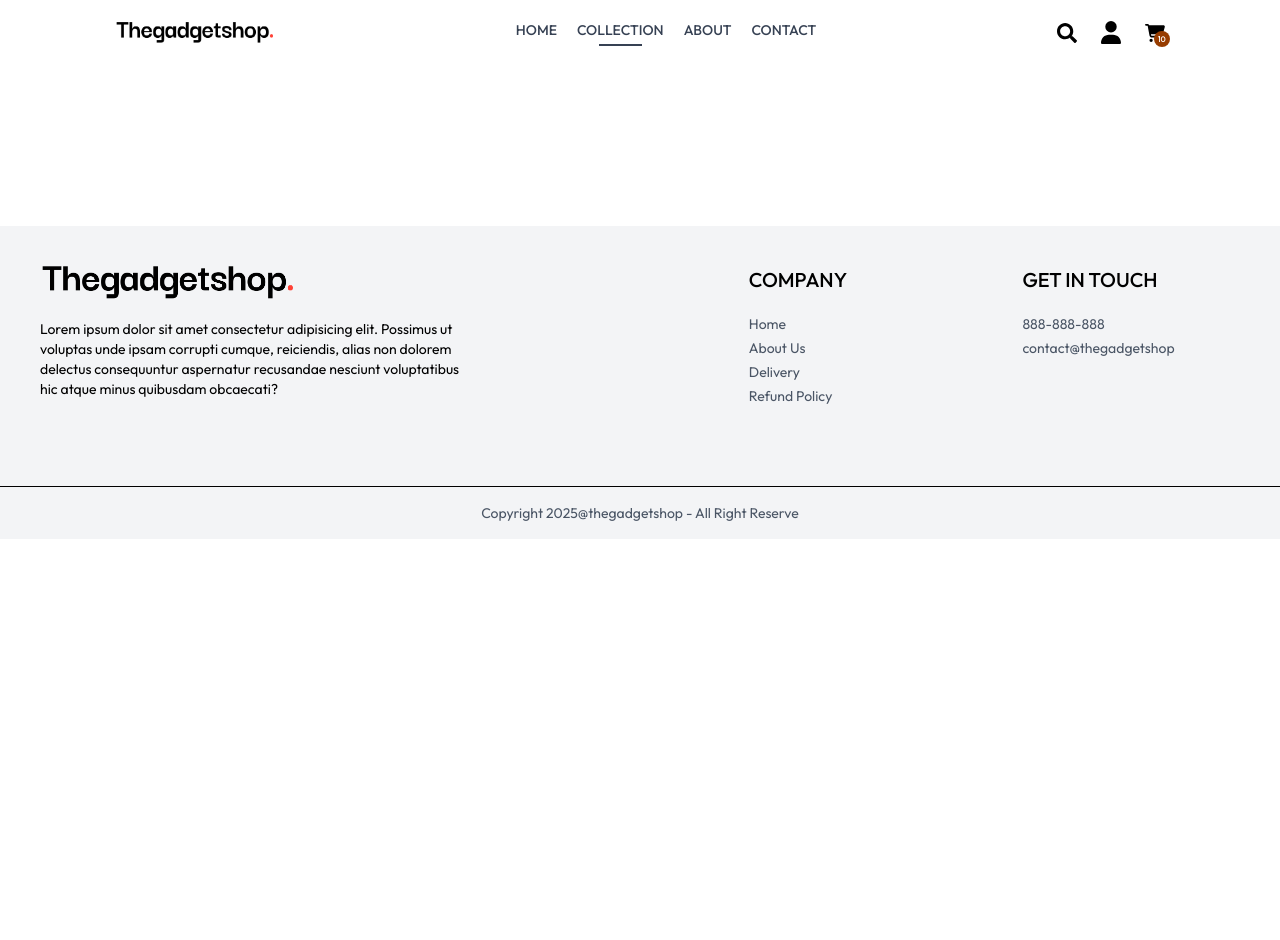
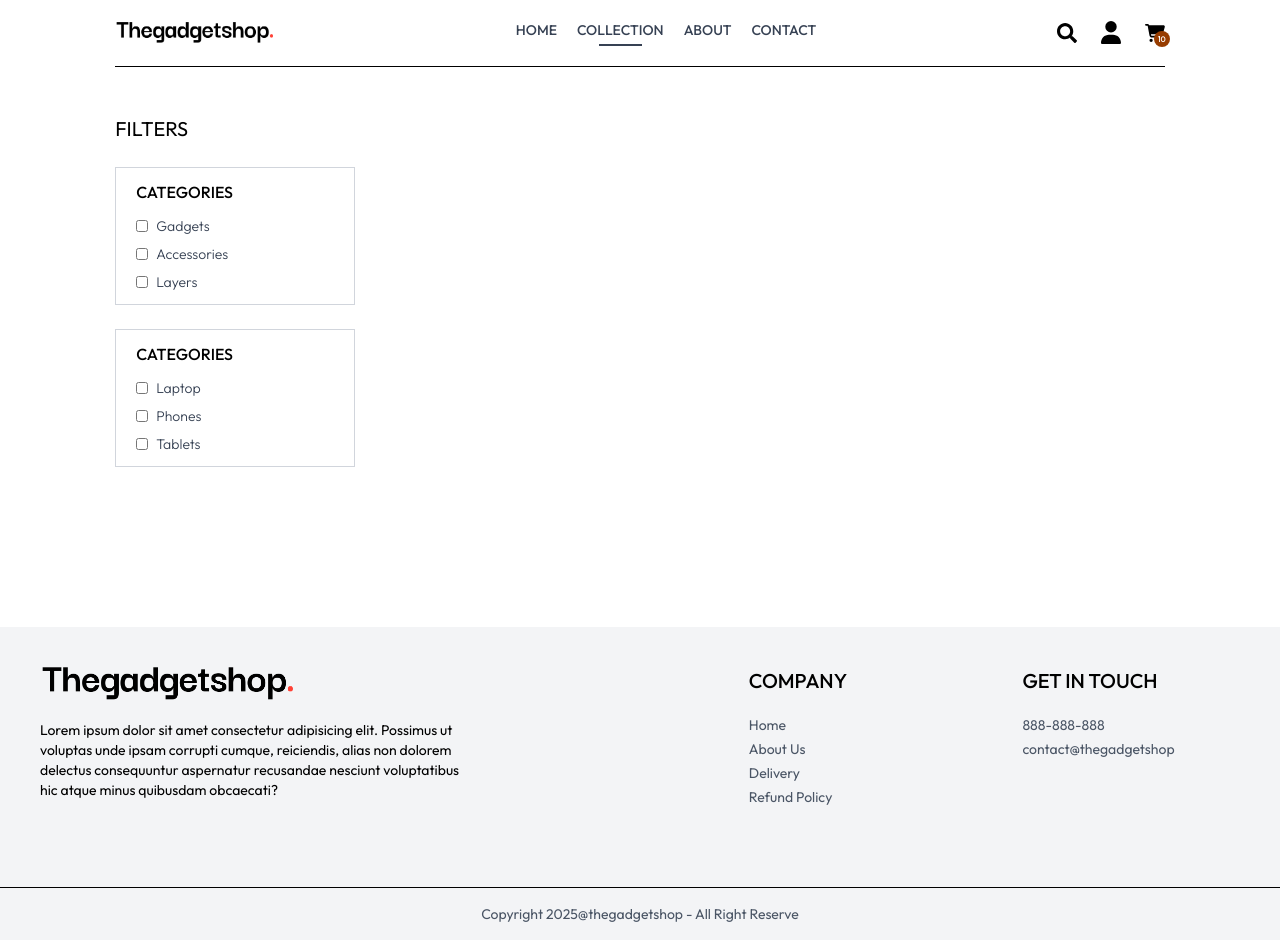
Before and after one commit to deepesh-sr/The_Gadget_Shop, a React (Vite) app in the folder frontend/: page /collection in a window 1280 px wide. Before the commit the page ends 800 px from the top, so only its background shows below. Built offline with nearby package versions, Linux system fonts and the light colour scheme.

Commit message:
filters added

```diff
--- a/frontend/src/components/Navbar.jsx
+++ b/frontend/src/components/Navbar.jsx
@@ -51,7 +51,7 @@ const Navbar = () => {
 
     {/* Sidebar for small screen */}
 
-      <div className={`absolute top-0 right-0 bottom-0 overflow-hidden bg-white transition-all ${visible?'w-full':'w-0'}`}>
+      <div className={`absolute top-0 right-0 bottom-0 overflow-hidden bg-white transition-all ${visible?'w-full z-1':'w-0'}`}>
         <div className='flex flex-col text-gray-600'>
           <div onClick={()=>{setVisible(false)}} className='flex item-center gap-4 p-3 curson-pointer'>
             <img className='h-4 rotate-[-180]' src="src/assets/circle-chevron-down-solid.svg" alt="" />
--- a/frontend/src/pages/Collection.jsx
+++ b/frontend/src/pages/Collection.jsx
@@ -1,8 +1,50 @@
-import React from 'react'
+import React, { useState } from 'react'
+import dropdownImage from '../assets/circle-chevron-down-solid.svg'
 
 const Collection = () => {
+
+  const [showFilters, setShowFilters]= useState(false);
   return (
-    <div>
+    <div className='flex flex-col sm:flex-row gap-1 sm:gap-10 pt-10 border-t'>
+
+      <div className='min-w-60'>
+        <p onClick={()=>{setShowFilters(!showFilters)}} className='my-2 text-xl flex items-center cursor-pointer gap-2'>FILTERS
+          <img className={`h-3 sm:hidden ${showFilters?'':'-rotate-90'} `} src={dropdownImage} alt="" />
+        </p>
+          {/* Category Filter */}
+          <div className= {`border border-gray-300 pl-5 py-3 mt-6  ${showFilters ? '': 'hidden'} sm:block`}>
+            <p className='mb-3 text-md font-medium '>CATEGORIES</p>
+            <div className='flex flex-col gap-2 text-sm font-light text-gray-700'>
+              <p className='flex gap-2'>
+                <input className='w-3' type="checkbox" value={'gadgets'} />Gadgets
+              </p>
+              <p className='flex gap-2'>
+                <input className='w-3' type="checkbox" value={'accessories'} />Accessories
+              </p>
+              <p className='flex gap-2'>
+                <input className='w-3' type="checkbox" value={"layers"} />Layers
+              </p>
+            </div>
+          </div>
+
+          {/* Subcategory Filters */}
+
+                  <div className= {`border border-gray-300 pl-5 py-3 mt-6  ${showFilters ? '': 'hidden'} sm:block`}>
+            <p className='mb-3 text-md font-medium '>CATEGORIES</p>
+            <div className='flex flex-col gap-2 text-sm font-light text-gray-700'>
+              <p className='flex gap-2'>
+                <input className='w-3' type="checkbox" value={''} />Laptop
+              </p>
+              <p className='flex gap-2'>
+                <input className='w-3' type="checkbox" value={''} />Phones
+              </p>
+              <p className='flex gap-2'>
+                <input className='w-3' type="checkbox" value={''} />Tablets
+              </p>
+            </div>
+          </div>
+
+      </div>
 
     </div>
   )
```
